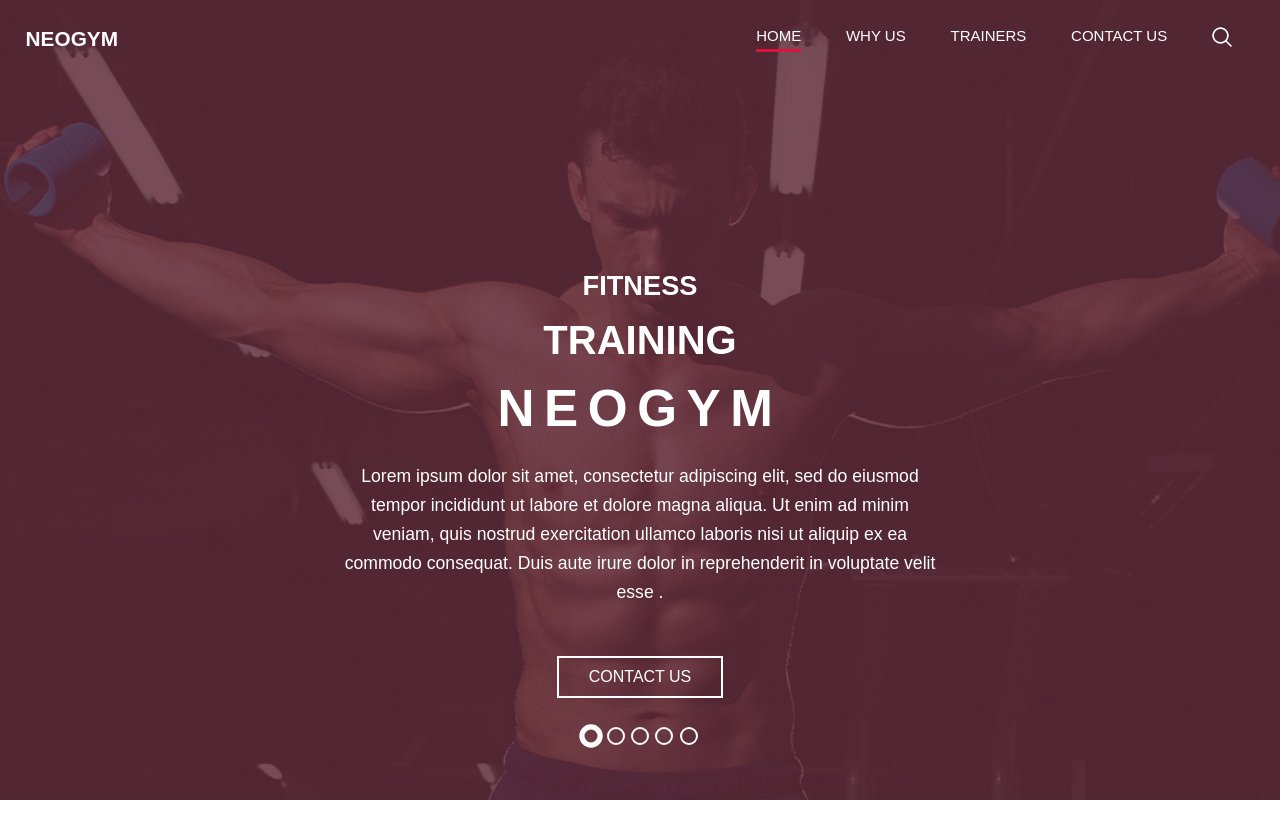
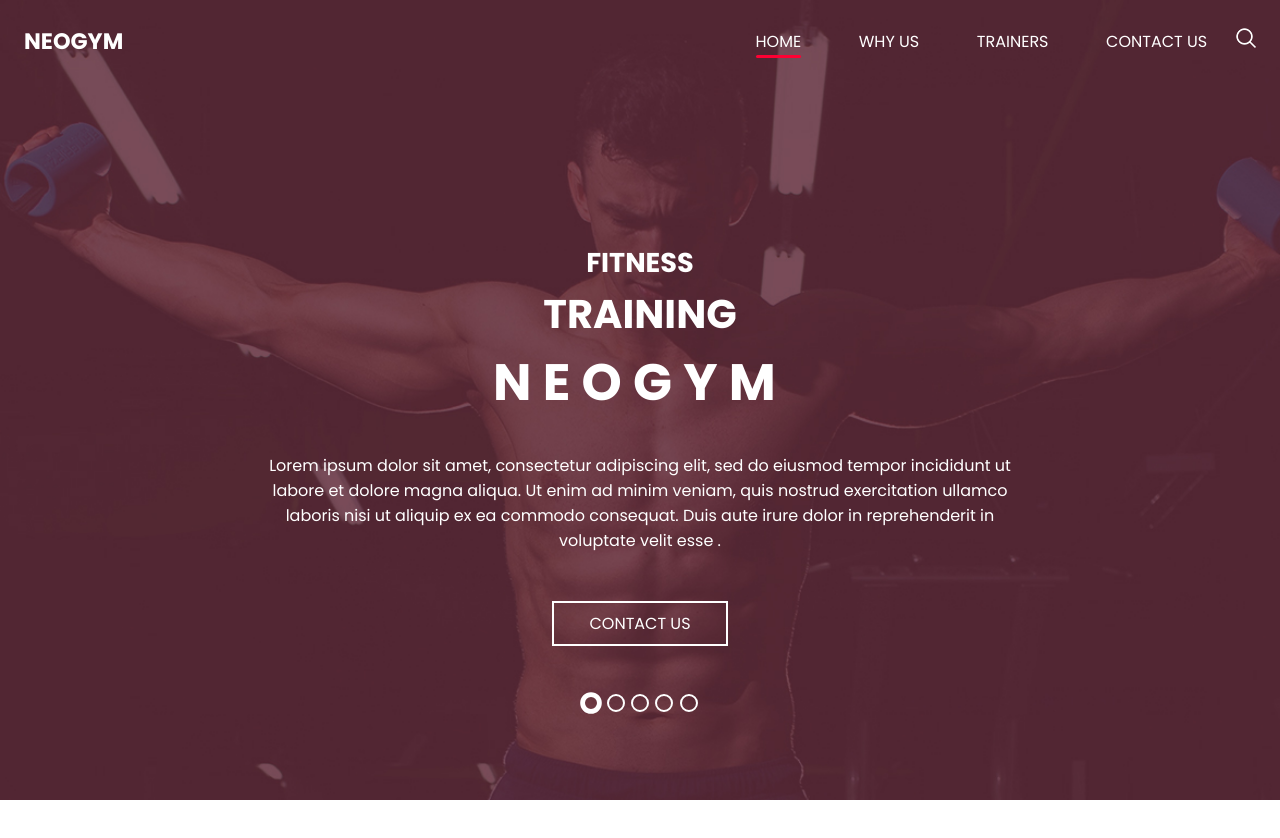
Before and after one commit to JaveriaBaloch/HTML-and-CSS-Crash-Course-Intro-Web-Development-for-Beginners-Part-1-, a plain HTML site: page projects/neogym/index.html in a window 1280 px wide. After the commit the page ends 800 px from the top, so only its background shows below. Drawn offline with Linux system fonts and the light colour scheme.

Commit message:
neogym hero area

```diff
--- /dev/null
+++ b/projects/neogym/css/index.css
@@ -0,0 +1,7 @@
+@import url('https://fonts.googleapis.com/css2?family=Poppins:ital,wght@0,400;0,500;0,700;0,800;0,900;1,700;1,800;1,900&display=swap');
+*{
+    font-family: 'Poppins', sans-serif;
+    padding: 0;
+    margin: 0;
+    box-sizing: border-box;
+}
--- a/projects/neogym/css/style.css
+++ b/projects/neogym/css/style.css
@@ -1,132 +1,110 @@
-*{
-    padding: 0;
-    margin: 0;
-    box-sizing: border-box;
-    scroll-behavior: smooth;
-    font-family: Arial, Helvetica, sans-serif;
+@import url(./index.css);
 
-}
-body{
-    font-family: BlinkMacSystemFont, "Segoe UI", Roboto, "Helvetica Neue", Arial, "Noto Sans", sans-serif, "Apple Color Emoji", "Segoe UI Emoji", "Segoe UI Symbol", "Noto Color Emoji";
-}
+
 #Home{
     background: url(../images/hero-bg.jpg);
+    min-height: 100vh;
     background-repeat: no-repeat;
     background-size: cover;
-    height: 100vh;
 }
-nav{
-    width: 96%;
-    padding: 1.rem 0;
-    margin: 0 auto;
+nav.nav{
+    display: flex;
+    justify-content: space-between;
+    align-items: center;
+    padding: 1.5rem;
+}
+nav.nav ul.navlist{
+    list-style: none;
     display: flex;
     justify-content: space-between;
     align-items: center;
 }
-nav a{
+.logo{
+    color: white;
     text-decoration: none;
-    color: white;
+    text-transform: uppercase;
+    font-size: 1.4rem;
+    font-weight: bold;
 }
-.nav_brand{
-    font-weight: bolder;
-    font-size: 1.3rem;
+ul.navlist .nav_item a{
+    position: relative;
+    color: #FFFFFF;
     text-transform: uppercase;
+    text-decoration: none;
+    margin: 0 1.8rem;
+    padding-bottom: 9px;
 }
-
-.nav-list{
-    list-style: none;
-    display: flex;
-}
-.nav-list li {
-    position: relative;
-    padding: 0.3rem 0rem;
-    margin: 1.4rem;
-}
-.nav-list li a{
-    text-transform: uppercase;
-    font-size: 15px;
-}
-.nav-list .active::before,.nav-list li:hover::before{
+ul.navlist .active a::before,ul.navlist .nav_item:hover a::before{
     position: absolute;
     content: "";
     bottom: 4px;
     left: 0;
-    background: crimson;
     width: 100%;
     height: 3px;
+    background: rgb(255, 0, 51);
+    border-radius: 3px;
 }
-li.search_icon:hover::before{
-    position: absolute;
-content: "";
-bottom: 4px;
-left: 0;
-background: crimson;
-width: 100%;
-height: 0px;
+.home_container{
+    display: flex;
+    flex-direction: column;
+    justify-content: center;
+    align-items: center;
+    height: 100%;
 }
-#Home .container{
-    /* width: 80%; */
-    margin: 0 auto;
+.text_container{
+    margin-top: 20vh;
     text-align: center;
-    padding: 4rem;
-    color: white;
+    color: #FFFFFF;
+    /* width: 70%; */
+    height: 60%;
 }
-#Home .text-container{
-    padding: 7rem 2rem;
+.text_container h3{
+    font-size: 1.7rem;
+
 }
-#Home .heading1 {
-    font-size: 1.7rem;
-    font-weight: bold;
-    margin: 1rem;
+.text_container h2{
+    font-size: 2.5rem;
+}
+.text_container h1{
+    font-size: 3.2rem;
+    letter-spacing: 0.7rem;
+}
+.text_container p{
+    width: 60%;
+    margin: 2rem auto;
 }
 
-#Home .heading2 {
-    font-size: 2.5rem;
-    font-weight: bold;
-    margin: 1rem;
+.text_container button{
+    outline: none;
+    border: 2px white solid;
+    background: transparent;
+    margin:1rem 0 ;
+    font-size: 1rem;
+    color: #FFFFFF;
+    padding: 8px 35px;
+    text-transform: uppercase;
 }
-#Home .heading3 {
-    font-size: 3.2rem;
-    font-weight: bold;
-    margin: 1rem;
-    letter-spacing: 0.6rem;
-}
-#Home .text-container p{
-    width: 55%;
-    margin: 1.5rem auto;
-    font-size: 1.1rem;
-    line-height: 1.8rem;
-}
-#Home .text-container button{
-    border: 2px solid white;
-    outline: none;
-    background: transparent;
-    color: white;
-    font-size: 1rem;
-    padding: 10px 30px;
-    text-transform: uppercase;
-    margin: 1.6rem;
-    transition: all 0.1s;
-}
-#Home .text-container button:hover{
+.text_container button:hover{
     background: white;
-    color: black;
+    color: #000;
     cursor: pointer;
 }
-.circular_dots{
-    list-style: none;
+.dots{
     display: flex;
     justify-content: center;
+    align-items: center;
+    list-style: none;
 }
-.dot{
+
+.dots .dot{
     width: 18px;
     height: 18px;
-    border: 2px solid white;
+    border: #FFFFFF solid 2px;
     border-radius: 50%;
-    margin: 0.2rem;
+    margin: 2rem 0.2rem;
     cursor: pointer;
 }
-.dot.active{
-    border-width: 4px;
-    transform: scale(1.3);
+.dots .active{
+    transform: scale(1.2);
+    border: #FFFFFF solid 4px;
 }
--- a/projects/neogym/index.html
+++ b/projects/neogym/index.html
@@ -9,45 +9,47 @@
 <body>
     <main>
         <section id="Home">
-            <nav>
-                <a href="./index.html" class="nav_brand">
+        <nav class="nav">
+            <a href="./index.html" class="logo">
                 Neogym
             </a>
-                <ul class="nav-list">
-                    <li class="active">
+            <ul class="navlist">
+                <li class="nav_item active">
                     <a href="#Home">Home</a>
                 </li>
-                    <li>
-                        <a href="#WhyUs">Why Us</a>
+                <li class="nav_item">
+                    <a href="#Home">Why Us</a>
                 </li>
-                    <li>
-                        <a href="#Trainers">Trainers</a>
+                <li class="nav_item">
+                    <a href="#Home">Trainers</a>
                 </li>
-                    <li>
-                        <a href="#ContactUs">Contact Us</a>
+                <li class="nav_item">
+                    <a href="#Home">Contact Us</a>
                 </li>
-                    <li class="search_icon">
+                <li class="item">
                     <img src="./images/search-icon.png" alt="">
                 </li>
             </ul>
         </nav>
-            <div class="container">
-                <div class="text-container">
-                <div class="heading1">FITNESS</div>
-                <div class="heading2">TRAINING</div>
-                <div class="heading3">NEOGYM</div>
+        <div class="home_container">
+            <div class="text_container">
+                <h3>FITNESS</h3>
+                <h2>TRAINING</h2>
+                <h1>NEOGYM</h1>
                 <p>Lorem ipsum dolor sit amet, consectetur adipiscing elit, sed do eiusmod tempor incididunt ut labore et dolore magna aliqua. Ut enim ad minim veniam, quis nostrud exercitation ullamco laboris nisi ut aliquip ex ea commodo consequat. Duis aute irure dolor in reprehenderit in voluptate velit esse .</p>
                 <button>Contact Us</button>
-                <ul class="circular_dots">
+                <ul class="dots">
                     <li class="dot active"></li>
                     <li class="dot"></li>
                     <li class="dot"></li>
                     <li class="dot"></li>
                     <li class="dot"></li>
                     </ul>
+
                 </div>
         </div>
     </section>
     </main>
+
 </body>
 </html>
```
Also changed, not shown: 1 other file. Lines whose indentation alone changed are shown as unchanged.
